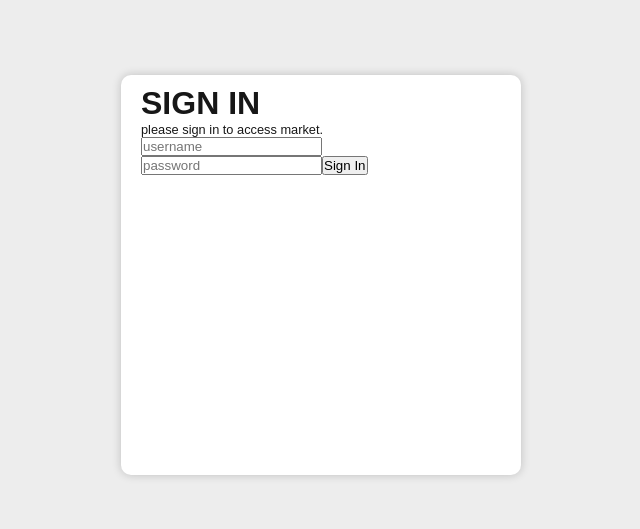
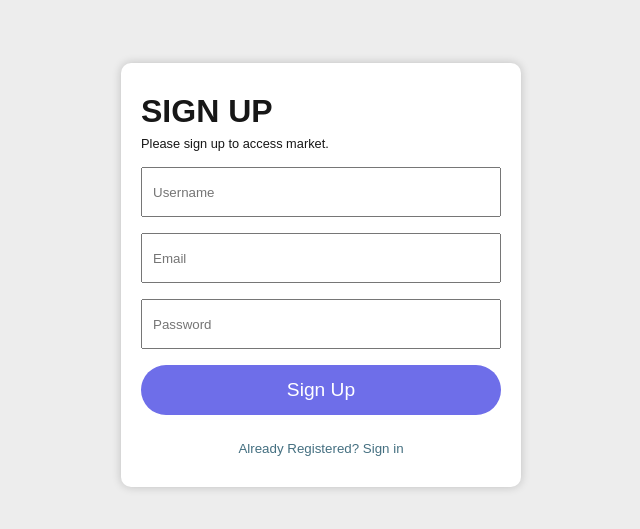
Before and after one commit to Tek1a/codeit_final_project, a Next.js app: page / in a window 1280 px wide. Shown: the part 125-654 px from the top of the page, without its empty margins (319-959 px from the left). Built offline with nearby package versions, Linux system fonts and the light colour scheme.

Commit message:
adding register and login pages

```diff
--- /dev/null
+++ b/src/app/(main)/page.module.css
@@ -0,0 +1,12 @@
+.container {
+    display: flex;
+    justify-content: center;
+}
+.nav {
+  width: 30vw;
+  background-color: red;
+  position: fixed;
+  display: block;
+  align-self: center;
+  top: 48px
+}
--- a/src/app/page.js
+++ b/src/app/page.js
@@ -1,21 +1,165 @@
-import Link from "next/link";
+"use client";
 import styles from "./page.module.css";
+import { useState } from "react";
+import { useRouter } from "next/navigation";
 
 export default function Home() {
+  const [login, setLogin] = useState(false);
+  const [username, setUsername] = useState("");
+  const [password, setPassword] = useState("");
+  const [email, setEmail] = useState("");
+  const [error, setError] = useState("");
+
+  const router = useRouter();
+
+  const handleLoginChange = () => {
+    setError("");
+    setLogin(!login);
+  };
+
+  const handleSubmit = (e) => {
+    e.preventDefault();
+    setError("");
+
+    if (login) {
+
+      fetch("https://fakestoreapi.com/auth/login", {
+        method: "POST",
+        headers: { "Content-Type": "application/json" },
+        body: JSON.stringify({
+          username: username,
+          password: "m38rmF$",
+        }),
+      })
+        .then((res) => res.json())
+        .then((res) => {
+          if (res.token) {
+            router.replace("/products");
+          }
+        })
+        .catch((error) => {
+          console.log("Login error:", error.message);
+        });
+    } else {
+      const fields = [username, email, password];
+      if (fields.some(field => !field)) {
+        setError("Please fill in all the fields.");
+        return;
+      }
+
+      const emailRegex = /^[^\s@]+@[^\s@]+\.[^\s@]+$/;
+      if (!emailRegex.test(email)) {
+        setError("Please enter a valid email address.");
+        return;
+      }
+
+      if (password.length < 6) {
+        setError("Password must be at least 6 characters long.");
+        return;
+      }
+
+      fetch("https://fakestoreapi.com/users", {
+        method: "POST",
+        headers: { "Content-Type": "application/json" },
+        body: JSON.stringify({
+          email: email,
+          username: username,
+          password: password,
+          name: {
+            firstname: "john",
+            lastname: "doe",
+          },
+          address: {
+            city: "kilcoole",
+            street: "new road",
+            number: 7682,
+            zipcode: "12926-3874",
+            geolocation: {
+              lat: "-37.3159",
+              long: "81.1496",
+            },
+          },
+          phone: "1-570-236-7033",
+        }),
+      })
+        .then((res) => res.json())
+        .then((res) => {
+          if (res.id) {
+            router.replace("/products");
+          } else {
+            setError("Registration failed. Please try again.");
+          }
+        })
+        .catch((error) => {
+          console.log("Registration error:", error.message);
+          setError("Something went wrong.");
+        });
+    }
+  };
+
   return (
     <main className={styles.main}>
-      <form className={styles.container}>
-        <h3 className={styles.signin}>Sign In</h3>
-        <p className={styles.desc}>please sign in to access market.</p>
-        <input className={styles.input} placeholder="username" />
-        <input
-          className={styles.input}
-          type="password"
-          placeholder="password"
-        />
-        <Link prefetch={false} href="/products">
-          <button className={styles.button}>Sign In</button>
-        </Link>
+      <form className={styles.container} onSubmit={handleSubmit}>
+        {login ? (
+          <>
+            <h3 className={styles.signin}>Sign In</h3>
+            <p className={styles.desc}>Please sign in to access market.</p>
+            <input
+              onChange={(e) => setUsername(e.target.value)}
+              className={styles.input}
+              placeholder="Username"
+            />
+            <input
+              onChange={(e) => setPassword(e.target.value)}
+              className={styles.input}
+              type="password"
+              placeholder="Password"
+            />
+            <button className={styles.button} type="submit">
+              Sign In
+            </button>
+            <button
+              onClick={handleLoginChange}
+              className={styles.notResgitered}
+              type="button"
+            >
+              Not Registered? Sign up
+            </button>
+          </>
+        ) : (
+          <>
+            <h3 className={styles.signin}>Sign Up</h3>
+            <p className={styles.desc}>Please sign up to access market.</p>
+            <input
+              onChange={(e) => setUsername(e.target.value)}
+              className={styles.input}
+              placeholder="Username"
+            />
+            <input
+              onChange={(e) => setEmail(e.target.value)}
+              className={styles.input}
+              type="email"
+              placeholder="Email"
+            />
+            <input
+              onChange={(e) => setPassword(e.target.value)}
+              className={styles.input}
+              type="password"
+              placeholder="Password"
+            />
+            {error ? <p className={styles.error}>{error}</p> : null}
+            <button className={styles.button} type="submit">
+              Sign Up
+            </button>
+            <button
+              onClick={handleLoginChange}
+              className={styles.notResgitered}
+              type="button"
+            >
+              Already Registered? Sign in
+            </button>
+          </>
+        )}
       </form>
     </main>
   );
--- a/src/app/page.module.css
+++ b/src/app/page.module.css
@@ -6,12 +6,11 @@
   }
 
   .container {
-  height: 50vh;
     background-color: red;
     width: 400px;
     background-color: white;
     border-radius: 10px;
-  padding: 10px 20px;
+    padding: 30px 20px;
     box-shadow: 0px 0px 10px rgba(0, 0, 0, 0.198);
   }
   .signin {
@@ -20,5 +19,40 @@
   }
 
   .desc {
+    margin-top: 6px;
     font-size: 0.8rem;
   }
+
+  .input {
+    display: block;
+    width: 100%;
+    margin-top: 1rem;
+    height: 50px;
+    padding: 5px 10px;
+  }
+
+  .button {
+    border-radius: 40px;
+    width: 100%;
+    margin-top: 1rem;
+    height: 50px;
+    background-color: rgb(110, 110, 233);
+    border: none;
+    color: white;
+    font-size: 1.2rem;
+  }
+
+  .notResgitered {
+    border: none;
+    background-color: transparent;
+    padding: 10px 20px 0px;
+    width: 100%;
+    margin-top: 1rem;
+    color: rgb(68, 111, 128);
+  }
+
+  .error {
+    color: red;
+    font-size: 14px;
+    margin: 8px 0;
+  }
```
Also changed, not shown: src/app/(main)/layout.js (added, +11 -0 lines), src/app/products/page.jsx (+6 -3 lines). Lines whose indentation alone changed are shown as unchanged.
